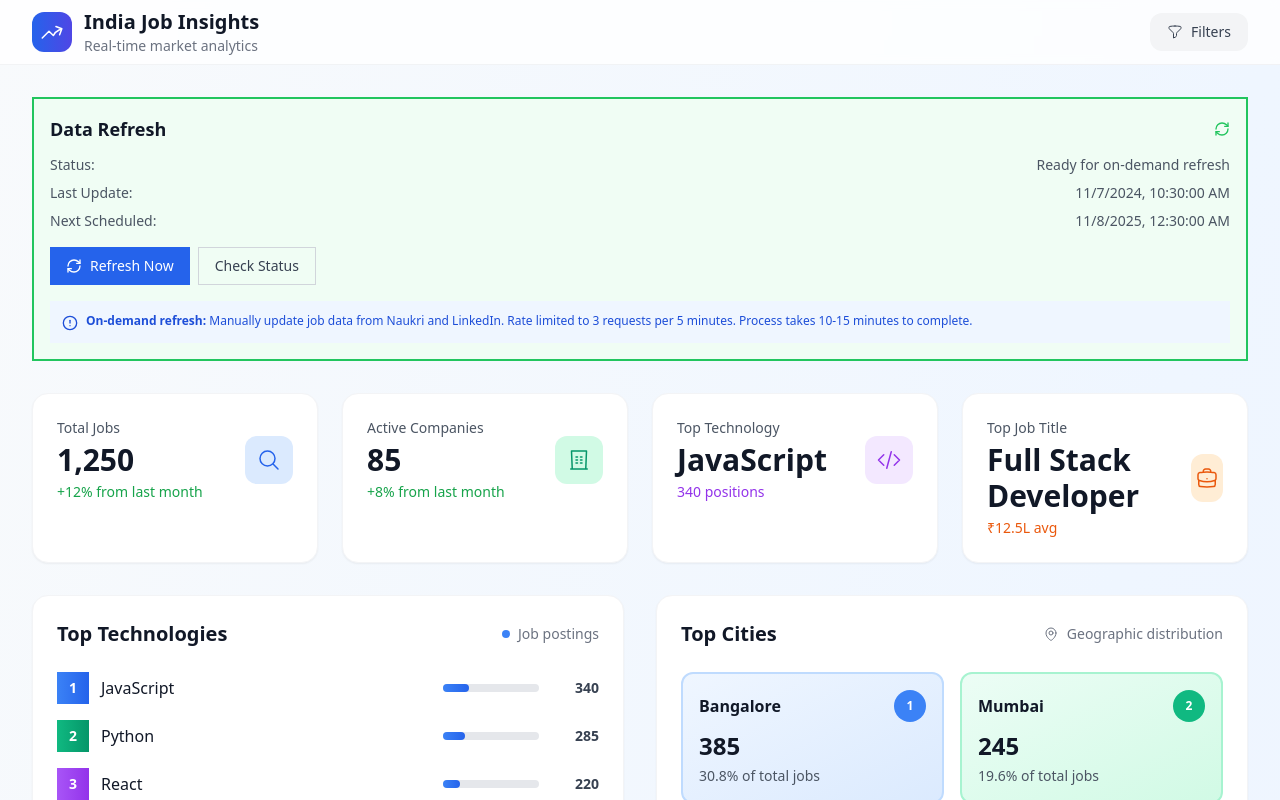
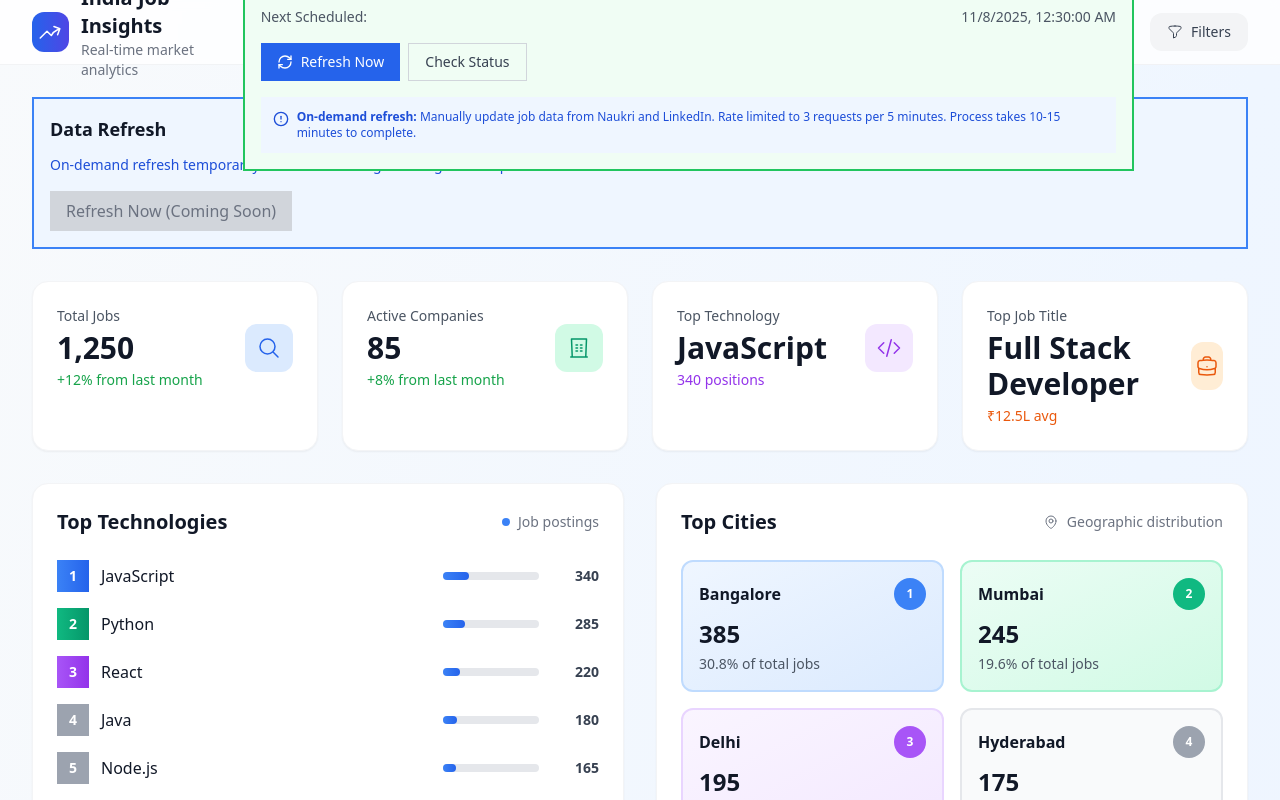
Before and after one commit to GAmaranathaReddy/job-insights, a Next.js app: page / in a window 1280 px wide. Shown: the top 800 px of the page. Built offline with nearby package versions, Linux system fonts and the light colour scheme.

Commit message:
Update page.tsx

```diff
--- a/src/app/page.tsx
+++ b/src/app/page.tsx
@@ -306,6 +306,7 @@ export default function Dashboard() {
             </div>
 
             <div className="flex items-center space-x-4">
+              <RefreshButton />
               <button
                 onClick={() => setShowFilters(!showFilters)}
                 className={`inline-flex items-center px-4 py-2 border border-transparent text-sm font-medium rounded-xl transition-all duration-200 ${
@@ -427,8 +428,21 @@ export default function Dashboard() {
       <main className="max-w-7xl mx-auto px-4 sm:px-6 lg:px-8 py-8">
         {/* Data Refresh Controls */}
         <div className="mb-8">
-          <RefreshButton />
+          {/* <RefreshButton /> */}
+          <div className="rounded-lg border-2 border-blue-500 bg-blue-50 p-4">
+            <h3 className="text-lg font-semibold text-gray-900 mb-3">Data Refresh</h3>
+            <p className="text-sm text-blue-700 mb-4">
+              On-demand refresh temporarily disabled. Working on fixing the component...
+            </p>
+            <button
+              disabled
+              className="px-4 py-2 bg-gray-300 text-gray-500 rounded-md cursor-not-allowed"
+            >
+              Refresh Now (Coming Soon)
+            </button>
+          </div>
         </div>
+
         {/* Key Metrics */}
         <div className="grid grid-cols-1 sm:grid-cols-2 lg:grid-cols-4 gap-6 mb-8">
           <div className="bg-white rounded-2xl shadow-sm border border-gray-100 p-6 hover:shadow-md transition-shadow duration-300">
```
